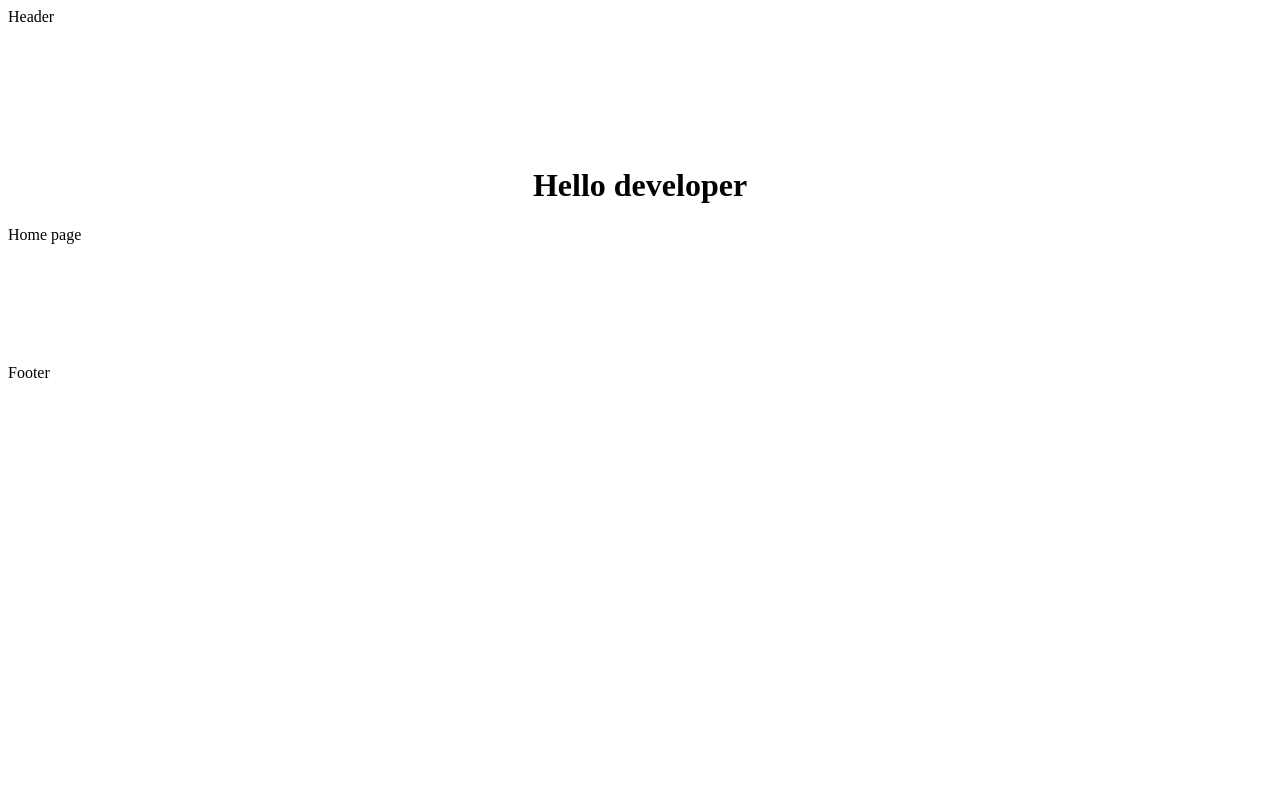
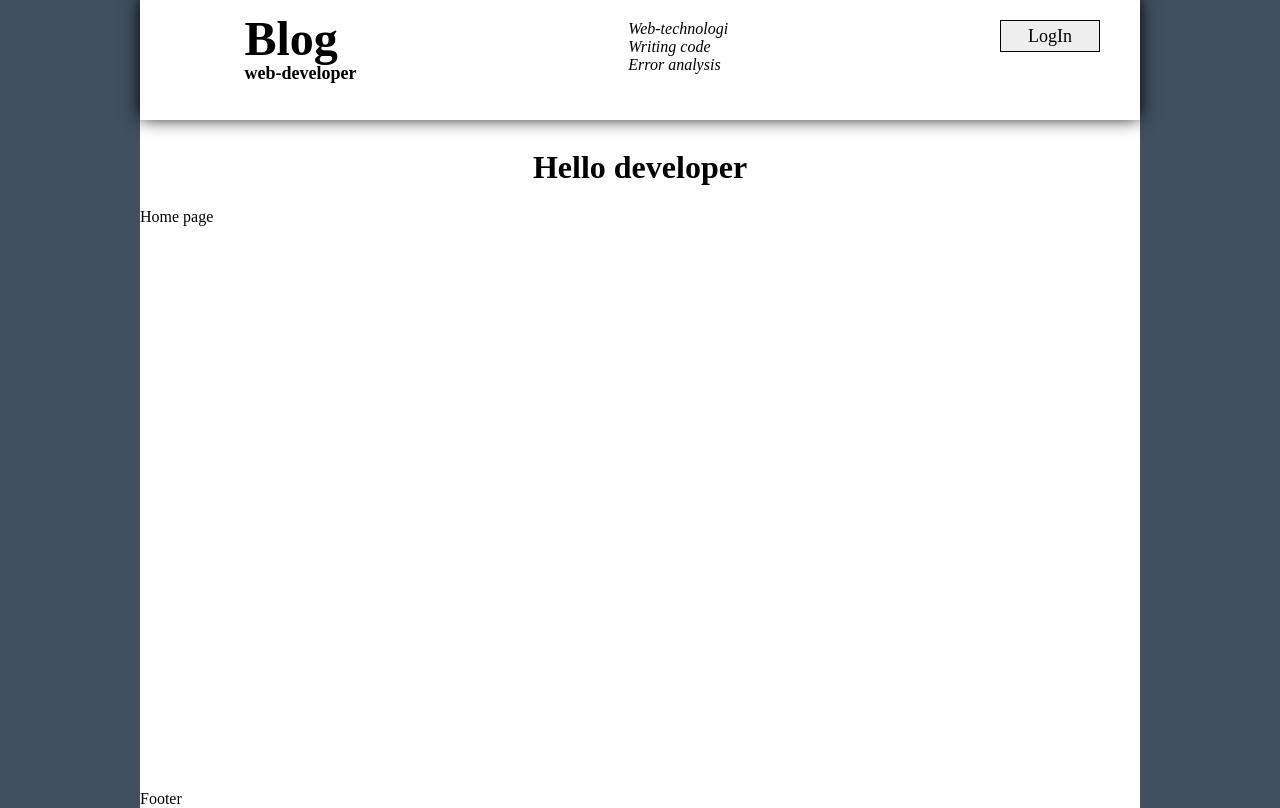
Before and after one commit to Livingil/Blog, a React (Vite) app: page / in a window 1280 px wide. Built offline with nearby package versions, Linux system fonts and the light colour scheme; a web font is replaced by a local one.

Commit message:
Implemented header

```diff
--- a/src/Blog.jsx
+++ b/src/Blog.jsx
@@ -1,5 +1,16 @@
 import styled from 'styled-components';
 import { Routes, Route } from 'react-router-dom';
+import { Header } from './components';
+
+const AppColumn = styled.div`
+	display: flex;
+	flex-direction: column;
+	justify-content: space-between;
+	width: 1000px;
+	min-height: 100%;
+	margin: 0 auto;
+	background-color: #fff;
+`;
 
 const Content = styled.div`
 	padding: 120px 0;
@@ -8,13 +19,12 @@ const Content = styled.div`
 const H1 = styled.h1`
 	text-align: center;
 `;
-const Header = () => <div>Header</div>;
 
 const Footer = () => <div>Footer</div>;
 
 export const Blog = () => {
 	return (
-		<>
+		<AppColumn>
 			<Header />
 			<Content>
 				<H1>Hello developer</H1>
@@ -29,6 +39,6 @@ export const Blog = () => {
 				</Routes>
 			</Content>
 			<Footer />
-		</>
+		</AppColumn>
 	);
 };
--- /dev/null
+++ b/src/components/header/Header.jsx
@@ -0,0 +1,31 @@
+import styled from 'styled-components';
+import { ControlPanel, Logo } from './componens';
+
+const Discription = styled.div`
+	font-style: italic;
+	margin-top: 10px;
+`;
+
+const HeaderContainer = ({ className }) => (
+	<header className={className}>
+		<Logo />
+		<Discription>
+			Web-technologi
+			<br /> Writing code
+			<br /> Error analysis
+		</Discription>
+		<ControlPanel />
+	</header>
+);
+
+export const Header = styled(HeaderContainer)`
+	display: flex;
+	justify-content: space-between;
+	position: fixed;
+	top: 0;
+	width: 1000px;
+	height: 120px;
+	padding: 10px 40px;
+	box-shadow: 0px -2px 17px #000;
+	background-color: #fff;
+`;
--- /dev/null
+++ b/src/components/header/componens/control-panel/Control-panel.jsx
@@ -0,0 +1,50 @@
+import styled from 'styled-components';
+import { Icon } from '../../../../components';
+import { Link, useNavigate } from 'react-router-dom';
+
+const RightAligned = styled.div`
+	display: flex;
+	justify-content: flex-end;
+	margin-top: 10px;
+`;
+
+const StyledLink = styled(Link)`
+	display: flex;
+	justify-content: center;
+	align-items: center;
+	font-size: 18px;
+	width: 100px;
+	height: 32px;
+	border: 1px solid #000;
+	background-color: #eee;
+`;
+
+const StyledButton = styled.div`
+	&:hover {
+		cursor: pointer;
+	}
+`;
+
+const ControlPanalContainer = (className) => {
+	const navigate = useNavigate();
+	return (
+		<div className={className}>
+			<RightAligned>
+				<StyledLink to="/login">LogIn</StyledLink>
+			</RightAligned>
+			<RightAligned>
+				<StyledButton onClick={() => navigate(-1)}>
+					<Icon id="fa-backward" />
+				</StyledButton>
+				<Link to="/post">
+					<Icon id="fa-file-text-o" margin="0px 15px 0 15px" />
+				</Link>
+				<Link to="/users">
+					<Icon id="fa-users" />
+				</Link>
+			</RightAligned>
+		</div>
+	);
+};
+
+export const ControlPanel = styled(ControlPanalContainer)``;
--- /dev/null
+++ b/src/components/header/componens/index.js
@@ -0,0 +1,2 @@
+export * from './logo/Logo.jsx';
+export * from './control-panel/Control-panel.jsx';
--- /dev/null
+++ b/src/components/header/componens/logo/Logo.jsx
@@ -0,0 +1,32 @@
+import styled from 'styled-components';
+import { Icon } from '../../../../components';
+import { Link } from 'react-router-dom';
+
+const LargeText = styled.div`
+	font-size: 48px;
+	font-weight: 600;
+	line-height: 48px;
+	margin-top: 10px;
+`;
+
+const SmallText = styled.div`
+	font-size: 18px;
+	font-weight: bold;
+`;
+
+const LogoContainer = ({ className }) => {
+	return (
+		<Link className={className} to="/">
+			<Icon id="fa-code" size="70px" margin="0 10px 0 0" />
+			<div>
+				<LargeText>Blog</LargeText>
+				<SmallText>web-developer</SmallText>
+			</div>
+		</Link>
+	);
+};
+
+export const Logo = styled(LogoContainer)`
+	display: flex;
+	margin-top: -5px;
+`;
--- /dev/null
+++ b/src/components/icon/Icon.jsx
@@ -0,0 +1,12 @@
+import styled from 'styled-components';
+
+const IconContainer = ({ className, id }) => (
+	<div className={className}>
+		<i className={`fa ${id}`} aria-hidden="true"></i>
+	</div>
+);
+
+export const Icon = styled(IconContainer)`
+	font-size: ${({ size = '24px' }) => size};
+	margin: ${({ margin = '0' }) => margin};
+`;
--- /dev/null
+++ b/src/components/index.js
@@ -0,0 +1,2 @@
+export * from './header/Header.jsx';
+export * from './icon/Icon.jsx';
--- a/src/index.css
+++ b/src/index.css
@@ -1 +1,40 @@
 @import url('fonts/font-awesome.css');
+
+* {
+	box-sizing: border-box;
+}
+
+body {
+	background-color: #405060;
+}
+
+html,
+body,
+#root {
+	height: 100%;
+}
+
+a {
+	color: #000;
+	text-decoration: none;
+}
+
+.dsf {
+	display: flex;
+	font-size: 48x;
+	font-weight: 600;
+	line-height: 48px;
+	margin-top: 17px;
+	margin-right: 10px;
+	padding: 20px 40px;
+	box-shadow: 0px -2px 17px #000;
+	position: fixed;
+	top: 0;
+	width: 1000px;
+	background-color: #fff;
+	justify-content: space-between;
+	justify-content: flex-end;
+	font-style: italic;
+	justify-content: center;
+	align-items: center;
+}
```
